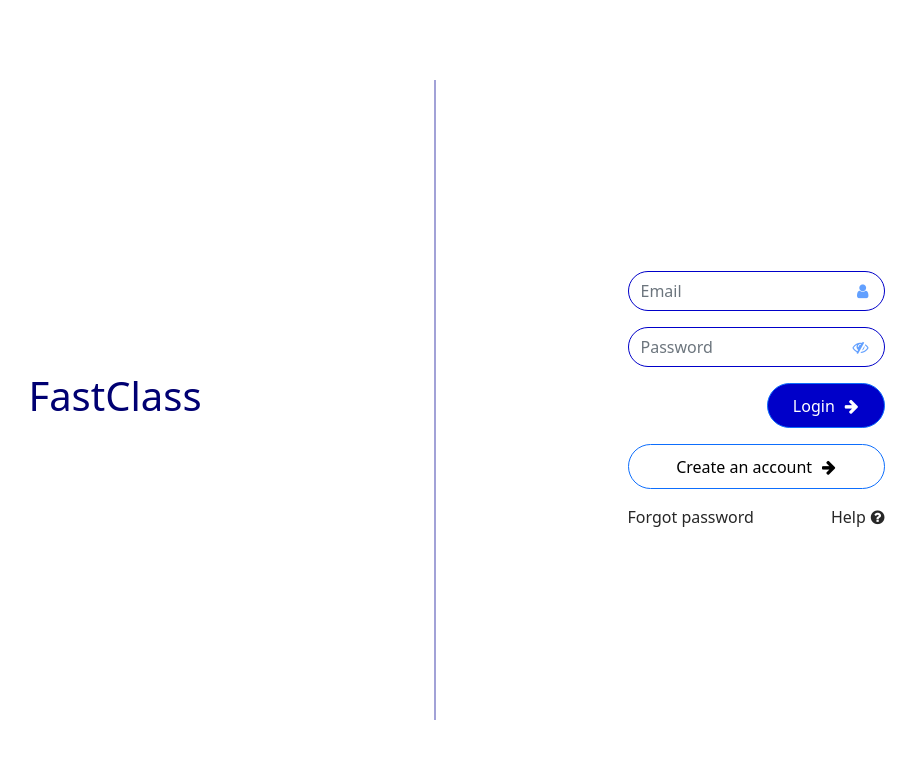
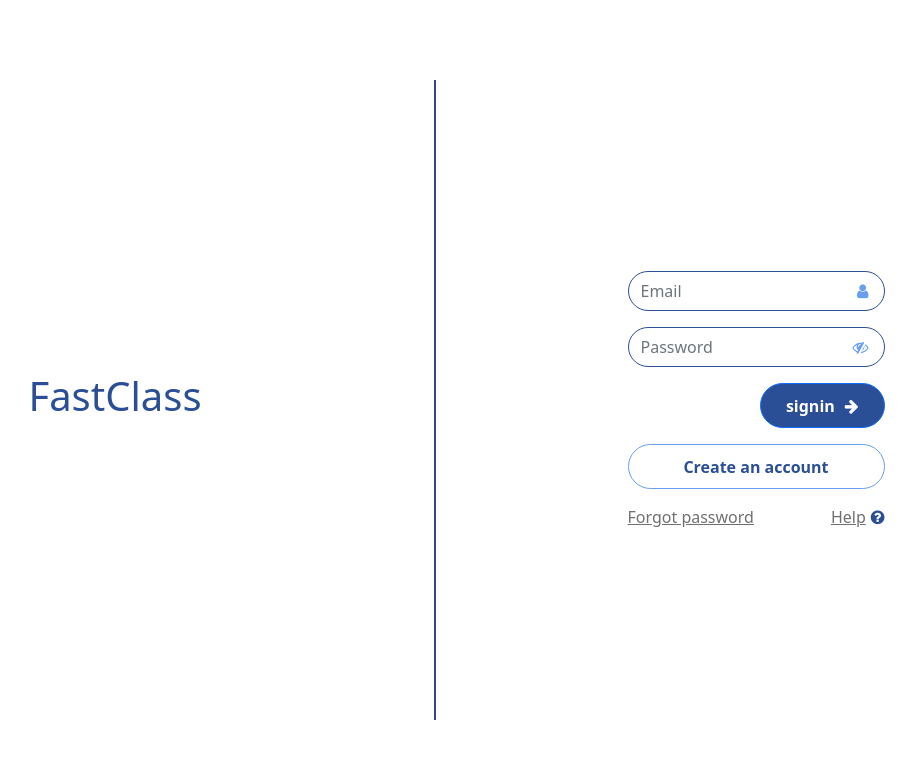
Before and after one commit to avinash6982/BookMentor, a React (Create React App) app: page / in a window 1280 px wide. Shown: the top 758 px of the page, without its empty margins (204-1120 px from the left). Built offline with nearby package versions, Linux system fonts and the light colour scheme.

Commit message:
Added custom button

```diff
--- a/src/App.css
+++ b/src/App.css
@@ -24,3 +24,27 @@
 .row {
     --bs-gutter-x: 0 !important;
 }
+
+/* button styles */
+.btn-primary {
+    background-color: #2a4f96 !important;
+}
+.btn-primary:hover {
+    background-color: #4525F2 !important;
+}
+.btn-default {
+    color: #2A4F96 !important;
+    background-color: white;
+    border-color: #699EEE !important;
+}
+.btn-default:hover {
+    background-color: aliceblue !important;
+}
+
+/* text styles */
+.textLarge {
+    color: #2a4f96;
+    font-weight: 500;
+    font-size: 20px;
+    margin-bottom: 0px;
+}
--- /dev/null
+++ b/src/common/buttons/CustomButton.js
@@ -0,0 +1,23 @@
+import React from "react";
+import { Button } from "react-bootstrap";
+
+import FontAwesomeIcon from "../icons/FontAwesomeIcon";
+
+import classes from "./styles.module.css";
+
+const ButtonPrimary = ({
+    text,
+    icon,
+    onClick,
+    variant,
+    styles
+}) =>
+    <Button variant={variant} style={{ ...styles }} onClick={() => onClick()} className={classes.button}>
+        {text}
+        {
+            icon &&
+            <FontAwesomeIcon title={icon} marginLeft="10px" />
+        }
+    </Button>
+
+export default ButtonPrimary
--- /dev/null
+++ b/src/common/buttons/styles.module.css
@@ -0,0 +1,7 @@
+.button {
+    height: 45px;
+    border-radius: 25px;
+    padding-left: 25px;
+    padding-right: 25px;
+    font-weight: 900;
+}
--- /dev/null
+++ b/src/components/homePage/ResultsHeader.js
@@ -0,0 +1,34 @@
+import React from "react";
+import { Col, Container, Row } from "react-bootstrap";
+
+import CustomButton from "../../common/buttons/CustomButton";
+
+import classes from "./styles.module.css";
+
+const ResultsHeader = () => {
+
+    return (
+        <Container className={classes.container} fluid>
+            <Container>
+                <Row>
+                    <Col className={classes.contentVerticalCenter}>
+                        <p className="textLarge">
+                            Book Mentors and Rapid Learn
+                        </p>
+                    </Col>
+                    <Col>
+                        <CustomButton
+                            variant="default"
+                            text="Filter"
+                            icon="filter"
+                            styles={{float: "right"}}
+                            onClick={() => console.log("fitler button")}
+                        />
+                    </Col>
+                </Row>
+            </Container>
+        </Container>
+    );
+}
+
+export default ResultsHeader
--- a/src/components/homePage/SearchOptions.js
+++ b/src/components/homePage/SearchOptions.js
@@ -1,5 +1,5 @@
 import React from "react";
-import { Container, Row, Col, Form, DropdownButton, Dropdown } from "react-bootstrap";
+import { Container, Row, Col, Form, Dropdown } from "react-bootstrap";
 import FontAwesomeIcon from "../../common/icons/FontAwesomeIcon";
 
 import classes from "./styles.module.css"
@@ -12,7 +12,7 @@ const SearchBar = () => {
                 onClick={() => console.log("search")}
                 title="search"
                 size="30"
-                color="rgba(44, 128, 255, 0.747)" />
+                color="#2A4F96" />
             <Form.Control
                 className={classes.searchBar}
                 type="text"
@@ -26,7 +26,7 @@ const DropDown = () => {
     return (
         <Dropdown align="end" className={classes.selectContainer}>
             <Dropdown.Toggle className={classes.select} variant="primary" id="dropdown-basic">
-                Dropdown Button
+                Choose Category
             </Dropdown.Toggle>
 
             <Dropdown.Menu>
--- a/src/components/homePage/index.js
+++ b/src/components/homePage/index.js
@@ -3,12 +3,14 @@ import ContentWrapper from "../../common/wrapper/ContentWrapper";
 import Footer from "./Footer";
 import Results from "./Results";
 import SearchOptions from "./SearchOptions";
+import ResultsHeader from "./ResultsHeader";
 
 const HomepageComponent = () => {
 
     return (<>
         <ContentWrapper>
             <SearchOptions />
+            <ResultsHeader />
             <Results />
             <Footer />
         </ContentWrapper>
--- a/src/components/homePage/styles.module.css
+++ b/src/components/homePage/styles.module.css
@@ -1,3 +1,7 @@
+.contentVerticalCenter {
+    display: flex;
+    align-items: center;
+}
 .container {
     padding-top: 2em;
     width: 100%;
@@ -20,32 +24,37 @@
 .searchBar {
     height: 45px;
     border-radius: 22px;
-    border: 1px solid rgb(0, 0, 83);
+    border: 1px solid #707070;
 }
 .searchBar::placeholder {
-    color: rgb(0, 0, 83);
+    color: #2a4f96;
 }
 .select {
     height: 45px;
     border-radius: 22px;
-    border: 1px solid rgb(0, 0, 83);
+    border: 1px solid #707070;
     background-color: transparent !important;
-    color: black !important;
     width: 100% !important;
-}
-.select {
-    color: rgb(0, 0, 83) !important;
+    color: #2a4f96 !important;
     text-align: left;
 }
 .text {
     padding: 0.6rem;
+    color: #2a4f96;
 }
 .select::after {
     position: absolute;
-    right: 10px;
+    right: 15px;
     top: 20px;
-    color: rgba(44, 128, 255, 0.747);
+    color: #2a4f96;
     width: 10px;
+}
+.filterButton {
+    background-color: white;
+    color: #2a4f96;
+    border: 1px solid #707070;
+    height: 40px;
+    border-radius: 20px;
 }
 .profileImage {
     width: 100%;
@@ -89,8 +98,7 @@
 }
 .profileAction {
     float: right;
-    background-color: rgb(5, 5, 141);
-    height: 45px;
+    height: 40px;
     border-radius: 20px;
     padding-right: 1em;
     padding-left: 1em;
--- a/src/components/launchPage/Signin.js
+++ b/src/components/launchPage/Signin.js
@@ -1,5 +1,6 @@
 import React, { useState } from "react";
-import { Form, Button } from "react-bootstrap";
+import { Form } from "react-bootstrap";
+import CustomButton from "../../common/buttons/CustomButton";
 import FontAwesomeIcon from "../../common/icons/FontAwesomeIcon";
 
 import classes from "./styles.module.css";
@@ -22,7 +23,7 @@ export default function Signin({ onSignin }) {
 
     const signinHandler = () => {
 
-        onSignin({...state})
+        onSignin({ ...state })
     }
 
     return (
@@ -31,7 +32,7 @@ export default function Signin({ onSignin }) {
                 <FontAwesomeIcon
                     title="user"
                     size="30"
-                    color="rgba(44, 128, 255, 0.747)" />
+                    color="#699EEE" />
                 <Form.Control
                     onChange={e => updateState("username", e.target.value)}
                     className={classes.inputField}
@@ -43,7 +44,7 @@ export default function Signin({ onSignin }) {
                 <FontAwesomeIcon
                     title={passwordVisible ? "eye" : "eye-slash"}
                     size="30"
-                    color="rgba(44, 128, 255, 0.747)"
+                    color="#699EEE"
                     onMouseEnter={() => setPasswordVisible(true)}
                     onMouseOut={() => setPasswordVisible(false)} />
                 <Form.Control
@@ -54,24 +55,27 @@ export default function Signin({ onSignin }) {
             </Form.Group>
 
             <div className={classes.signinContainer}>
-                <Button variant="primary" onClick={() => signinHandler()} className={classes.signinButton}>
-                    Login
-                    <FontAwesomeIcon title="arrow-right" marginLeft="10px" />
-                </Button>
+                <CustomButton
+                    variant="primary"
+                    styles={{ float: "right" }}
+                    text="signin"
+                    icon="arrow-right"
+                    onClick={signinHandler} />
             </div>
 
             <div className={classes.signupContainer}>
-                <Button variant="primary" className={classes.signupButton}>
-                    Create an account
-                    <FontAwesomeIcon title="arrow-right" marginLeft="10px" />
-                </Button>
+                <CustomButton
+                    variant="default"
+                    styles={{ width: "100%" }}
+                    text="Create an account"
+                    onClick={signinHandler} />
             </div>
 
             <div className={classes.signinOptions}>
                 <a href="/" className={classes.links}>Forgot password</a>
                 <a href="/" className={classes.links}>
                     Help
-                    <FontAwesomeIcon title="question-circle" marginLeft="5px" />
+                    <FontAwesomeIcon color="#2A4F96" title="question-circle" marginLeft="5px" />
                 </a>
             </div>
         </Form>
--- a/src/components/launchPage/index.js
+++ b/src/components/launchPage/index.js
@@ -1,4 +1,4 @@
-import React, { useState } from "react";
+import React from "react";
 import { Col } from "react-bootstrap";
 
 import FullSizeRow from "../../common/wrapper/FullSizeRow";
--- a/src/components/launchPage/styles.module.css
+++ b/src/components/launchPage/styles.module.css
@@ -3,12 +3,12 @@
     place-items: center;
 }
 .heading {
-    color: rgb(0, 0, 114);
+    color: #2A4F96;
 }
 .inputField {
     height: 40px;
     border-radius: 20px;
-    border: 1px solid rgb(0, 0, 201);
+    border: 1px solid #2A4F96;
 }
 .errorMessageContainer {
     height: 0.8em;
@@ -18,23 +18,6 @@
     width: 100%;
     height: 45px;
     margin-bottom: 1em !important;
-}
-.signinButton {
-    float: right;
-    height: 45px;
-    border-radius: 25px;
-    padding-left: 25px;
-    padding-right: 25px;
-    background-color: rgb(0, 0, 201);
-}
-.signupButton {
-    width: 100%;
-    height: 45px;
-    border-radius: 25px;
-    padding-left: 25px;
-    padding-right: 25px;
-    background-color: white;
-    color: black;
 }
 .inputContainer {
     position: relative;
@@ -53,7 +36,7 @@
 }
 @media only screen and (min-width: 991px) {
     .columnRightBorder {
-        border-right: 2px solid rgba(2, 2, 146, 0.363);
+        border-right: 2px solid #35478B;
     }
 }
 .signinOptions {
@@ -61,6 +44,5 @@
     justify-content: space-between;
 }
 .links {
-    color: rgb(39, 39, 39);
-    text-decoration: none;
+    color: #707070;
 }
--- a/src/components/navbar/styles.module.css
+++ b/src/components/navbar/styles.module.css
@@ -1,5 +1,5 @@
 .navigationBar {
-    background-color: rgb(5, 5, 141) !important;
+    background-color: #2A4F96 !important;
 }
 .navDropItem {
     color: black !important;
```
Also changed, not shown: src/components/homePage/Results.js (+10 -4 lines).
